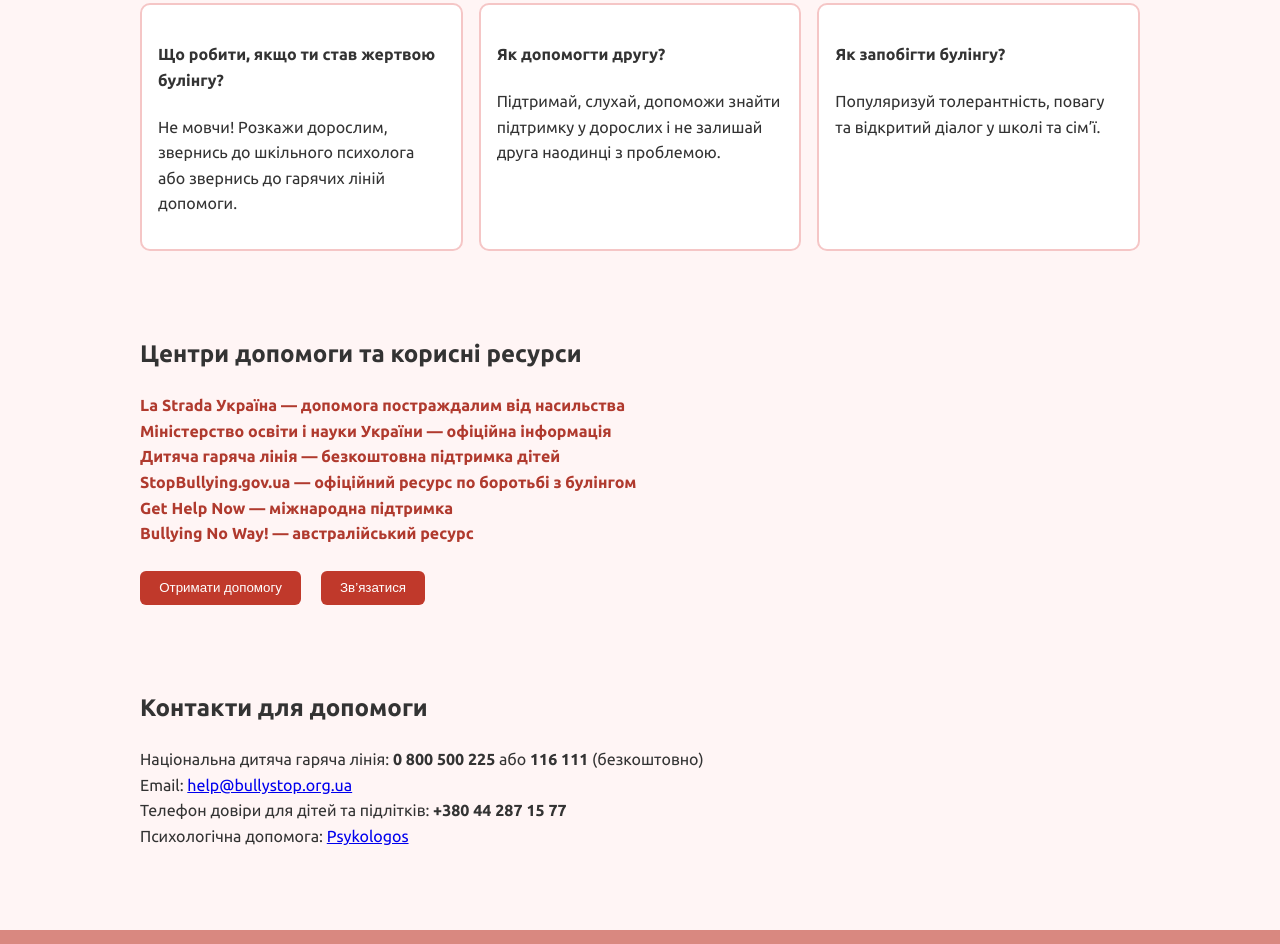
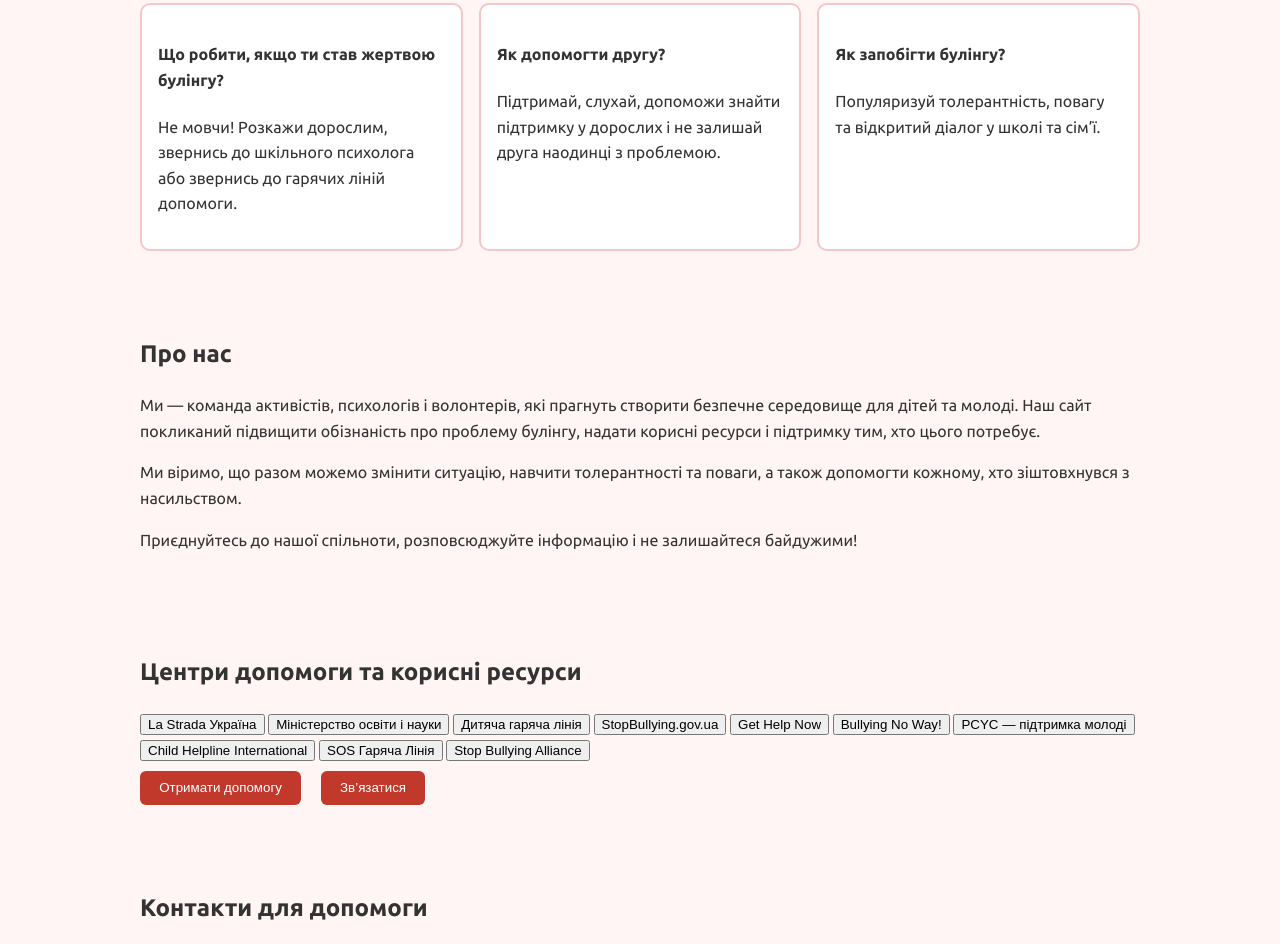
Before and after one commit to Anonimiii/anti-bullying-sit, a plain HTML site: page index.html in a window 1280 px wide. Shown: the part 959-1903 px from the top of the page. Drawn offline with Linux system fonts and the light colour scheme.

Commit message:
Update index.html

```diff
--- a/index.html
+++ b/index.html
@@ -19,6 +19,7 @@
   <nav>
     <ul>
       <li><a href="#about">Про проблему</a></li>
+      <li><a href="#about-us">Про нас</a></li>
       <li><a href="#resources">Допомога</a></li>
       <li><a href="#contacts">Контакти</a></li>
     </ul>
@@ -63,16 +64,27 @@
     </div>
   </section>
 
+  <section id="about-us">
+    <h2>Про нас</h2>
+    <p>Ми — команда активістів, психологів і волонтерів, які прагнуть створити безпечне середовище для дітей та молоді. Наш сайт покликаний підвищити обізнаність про проблему булінгу, надати корисні ресурси і підтримку тим, хто цього потребує.</p>
+    <p>Ми віримо, що разом можемо змінити ситуацію, навчити толерантності та поваги, а також допомогти кожному, хто зіштовхнувся з насильством.</p>
+    <p>Приєднуйтесь до нашої спільноти, розповсюджуйте інформацію і не залишайтеся байдужими!</p>
+  </section>
+
   <section id="resources" class="resources">
     <h2>Центри допомоги та корисні ресурси</h2>
-    <ul>
-      <li><a href="https://la-strada.org.ua" target="_blank" rel="noopener noreferrer">La Strada Україна — допомога постраждалим від насильства</a></li>
-      <li><a href="https://mon.gov.ua" target="_blank" rel="noopener noreferrer">Міністерство освіти і науки України — офіційна інформація</a></li>
-      <li><a href="https://childhotline.org.ua" target="_blank" rel="noopener noreferrer">Дитяча гаряча лінія — безкоштовна підтримка дітей</a></li>
-      <li><a href="https://stopbullying.gov.ua" target="_blank" rel="noopener noreferrer">StopBullying.gov.ua — офіційний ресурс по боротьбі з булінгом</a></li>
-      <li><a href="https://www.stopbullying.gov/resources/get-help-now" target="_blank" rel="noopener noreferrer">Get Help Now — міжнародна підтримка</a></li>
-      <li><a href="https://www.bullyingnoway.gov.au" target="_blank" rel="noopener noreferrer">Bullying No Way! — австралійський ресурс</a></li>
-    </ul>
+    <div class="buttons-container">
+      <button onclick="window.open('https://la-strada.org.ua', '_blank')">La Strada Україна</button>
+      <button onclick="window.open('https://mon.gov.ua', '_blank')">Міністерство освіти і науки</button>
+      <button onclick="window.open('https://childhotline.org.ua', '_blank')">Дитяча гаряча лінія</button>
+      <button onclick="window.open('https://stopbullying.gov.ua', '_blank')">StopBullying.gov.ua</button>
+      <button onclick="window.open('https://www.stopbullying.gov/resources/get-help-now', '_blank')">Get Help Now</button>
+      <button onclick="window.open('https://www.bullyingnoway.gov.au', '_blank')">Bullying No Way!</button>
+      <button onclick="window.open('https://www.pcyc.org.au/', '_blank')">PCYC — підтримка молоді</button>
+      <button onclick="window.open('https://www.childhelplineinternational.org/', '_blank')">Child Helpline International</button>
+      <button onclick="window.open('https://www.soshelpline.org', '_blank')">SOS Гаряча Лінія</button>
+      <button onclick="window.open('https://www.stopbullyingalliance.org', '_blank')">Stop Bullying Alliance</button>
+    </div>
     <div class="help">
       <button onclick="window.open('https://la-strada.org.ua', '_blank')">Отримати допомогу</button>
       <button onclick="window.location='#contacts'">Зв’язатися</button>
```
